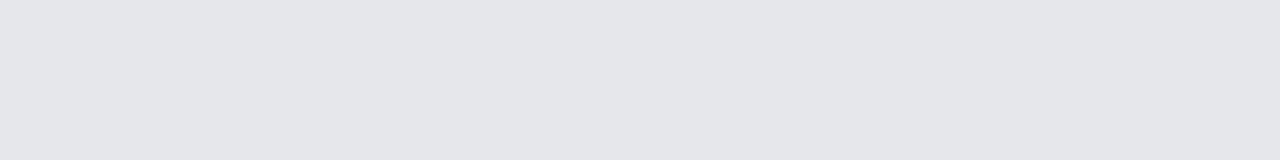
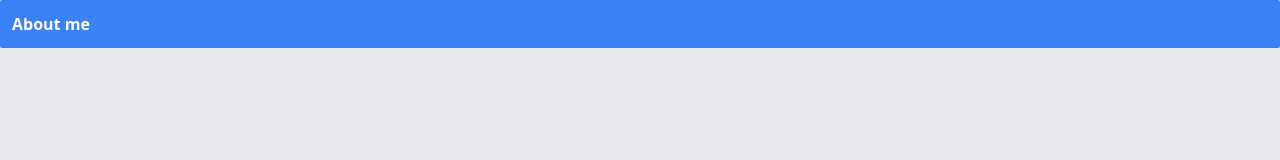
Before and after one commit to AntonHub00/ReactJS-About-me-app, a React (Create React App) app: page /section-details/1 in a window 1280 px wide. Shown: the top 160 px of the page. Built offline with nearby package versions, Linux system fonts and the light colour scheme.

Commit message:
Navbar moved to base component

```diff
--- a/src/App.jsx
+++ b/src/App.jsx
@@ -2,8 +2,11 @@
 import { BrowserRouter, Switch, Route, Redirect } from "react-router-dom";
 import MainView from "./Views/MainView";
 import SectionDetails from "./Views/SectionDetails";
+import NavBar from "./components/NavBar";
 
 const App = () => (
+  <div className="md:container m-auto">
+    <NavBar />
     <BrowserRouter>
       <Switch>
         <Redirect from="/home" to="/" />
@@ -11,5 +14,6 @@
         <Route path="/section-details/:id" component={SectionDetails} />
       </Switch>
     </BrowserRouter>
+  </div>
 );
 export default App;
--- a/src/Views/MainView.jsx
+++ b/src/Views/MainView.jsx
@@ -1,5 +1,4 @@
 import React from "react";
-import NavBar from "../components/NavBar";
 import Section, { baseColors } from "../components/Section";
 import data from "../api/mock.json";
 
@@ -10,8 +9,7 @@
   };
 
   return (
-    <div className="md:container m-auto">
-      <NavBar />
+    <>
       <div className="py-6 flex flex-wrap gap-4">
         {data.data.map((section) => (
           <Section
@@ -23,7 +21,7 @@
           />
         ))}
       </div>
-    </div>
+    </>
   );
 };
 
```
Lines whose indentation alone changed are shown as unchanged.
